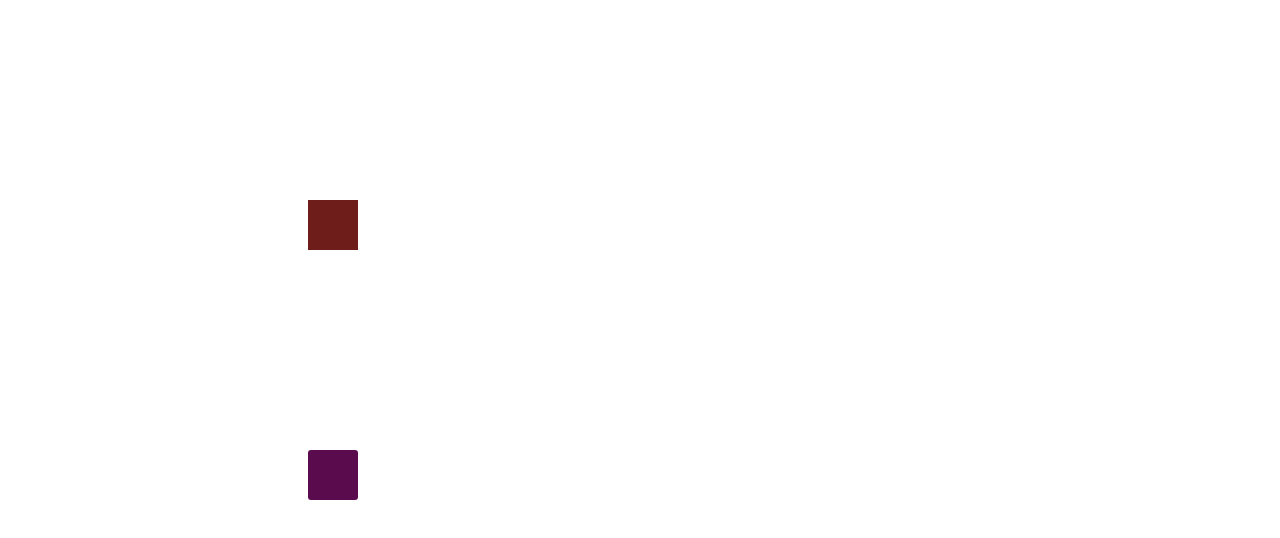
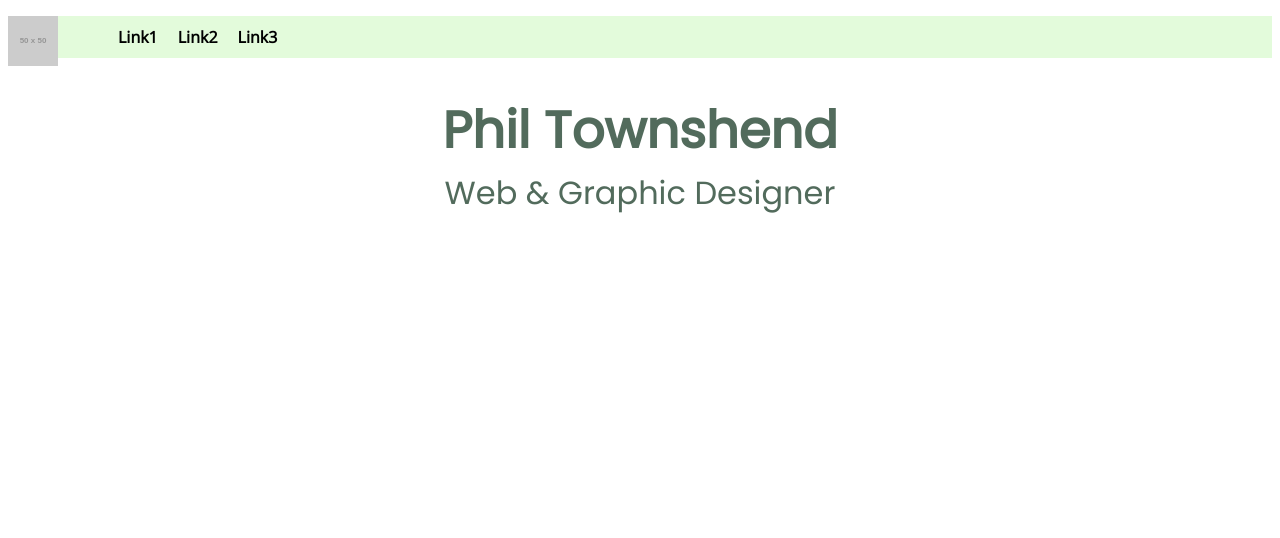
Before and after one commit to phillysee5/my-portfolio, a plain HTML site: page index.html in a window 1280 px wide. Drawn offline with nearby package versions, Linux system fonts and the light colour scheme; placeholder pictures from the web are drawn by us.

Commit message:
further styling to nav and header

```diff
--- a/index.html
+++ b/index.html
@@ -4,13 +4,23 @@
     <meta charset="utf-8">
     <title>Phil Townshend Design Portfolio</title>
     <link rel="stylesheet" href="style.css">
+    <link href="https://fonts.googleapis.com/css?family=Poppins" rel="stylesheet">
+    <link href="https://fonts.googleapis.com/css?family=Open+Sans" rel="stylesheet">
   </head>
   <body>
+
+    <div class="nav">
+      <a id="logo" class="wordlink" href="#"><img src="http://placehold.it/50x50" alt=""></a>
+      <ul id="links">
+        <li><a class="wordlink" href="#">Link1</a></li>
+        <li><a class="wordlink" href="#">Link2</a></li>
+        <li><a class="wordlink" href="#">Link3</a></li>
+      </ul>
+    </div>
+    <h1 id="myname">Phil Townshend</h1>
+    <h1 id="myrole">Web &amp; Graphic Designer</h1>
     <div class="main">
-      <div class="box"></div>
-      <div class="box2"></div>
 
-      </div>
     </div>
   </body>
 </html>
--- a/style.css
+++ b/style.css
@@ -1,26 +1,53 @@
-.box {
-  height: 50px;
-  width:  50px;
-  margin-left: 300px;
-  margin-top: 200px;
-  background-color: #6F1D1B;
+
+.nav {
+  background-color: #E3FBDB;
+}
+
+h1 {
+  font-family: 'Poppins', sans-serif;
+  text-align: center;
+  color: #526B5C;
+}
+
+h1:hover {
+  color: #739681;
+}
+
+#myname {
+  font-weight: bolder;
+  font-size: 3.2em;
+  margin-bottom: 0px;
+}
+
+#myrole {
+  font-weight: lighter;
+  margin-top: 0px;
+}
+
+#links {
+  list-style: none;
+  display: flex;
+  padding-left: 100px;
+}
+
+#links a {
+  color: black;
+  text-decoration: none;
+  font-family: 'Open Sans', sans-serif;
+  font-weight: 600;
+  padding: 10px;
+  display: block;
+}
+
+.descripton {
+text-align: center;
+}
+
+#logo {
+  position: absolute;
   transition: all 1s;
 }
 
-.box:hover {
-  transform: translate(100px);
+#logo:hover {
+  transform: translate(20px);
 }
-
-.box2 {
-  height: 50px;
-  width: 50px;
-  margin-left: 300px;
-  margin-top: 200px;
-  background-color: #5A0B4D;
-  border-radius: 3px;
-  transition: all 600ms;
-}
-
-.box2:hover {
-  transform: rotate(90deg);
-}
```
